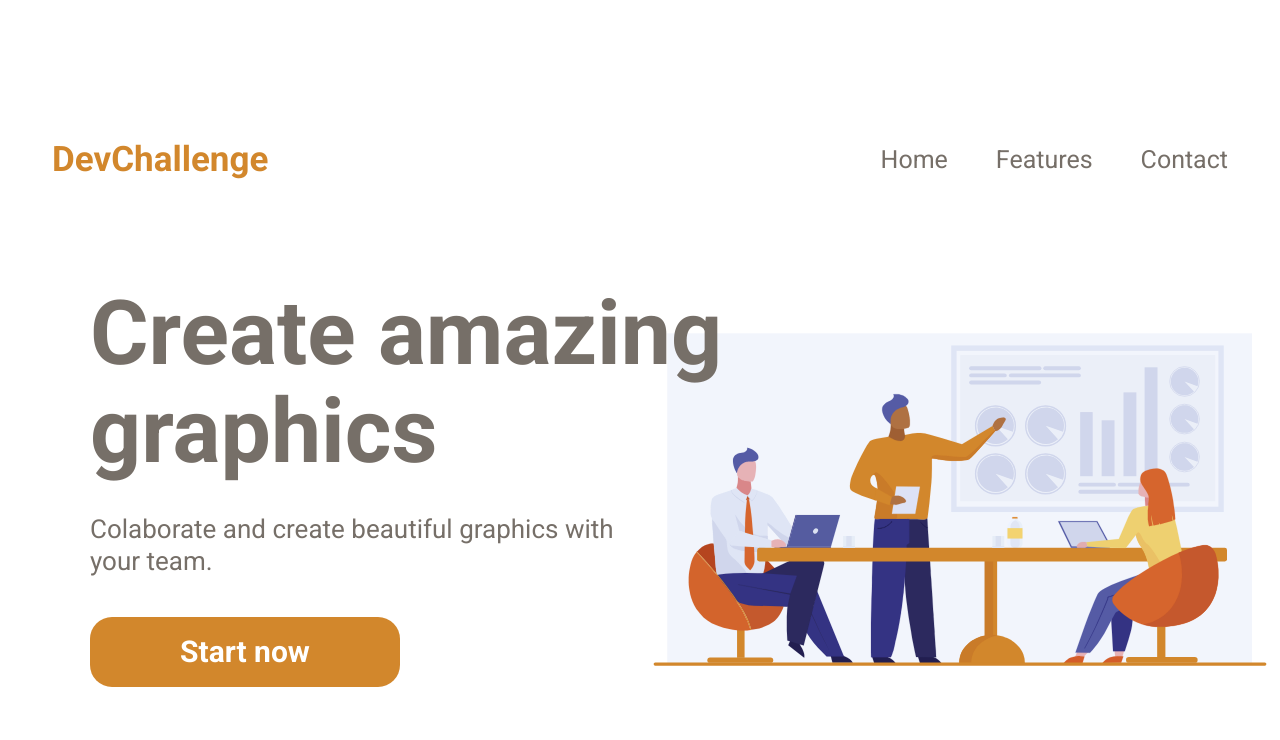
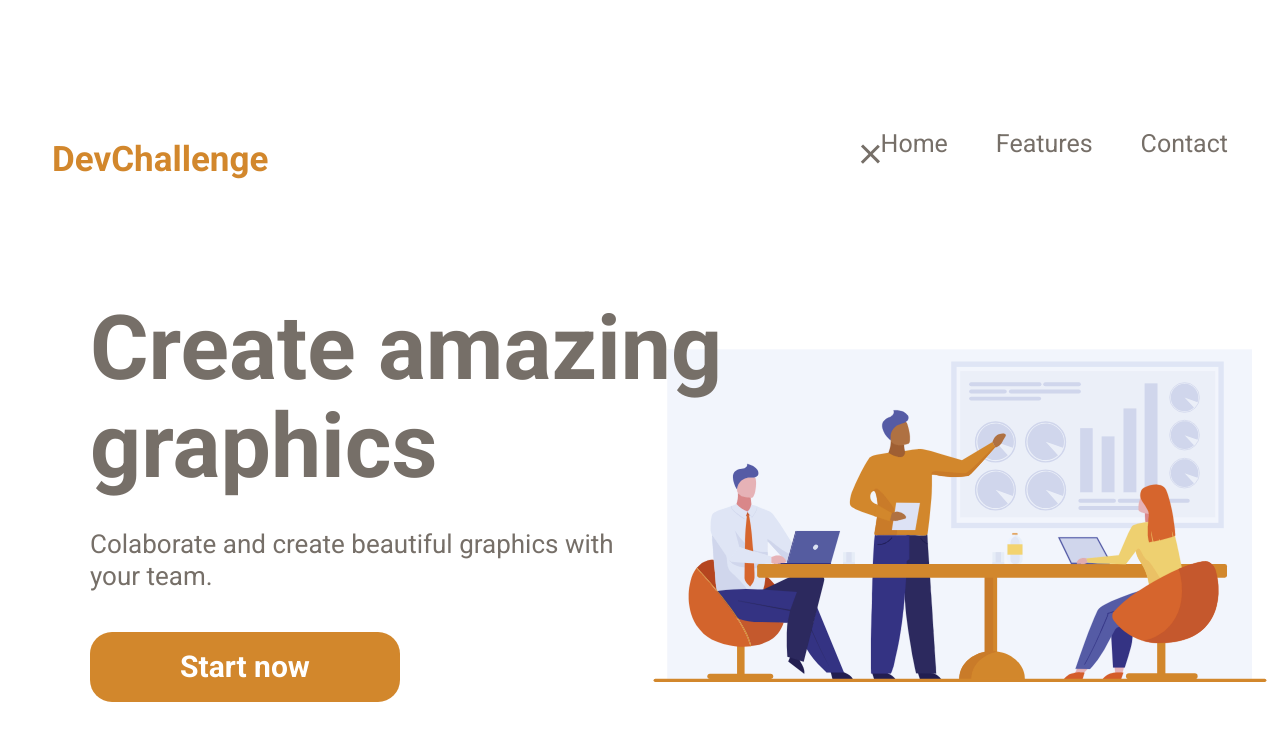
Before and after one commit to RenanTRS/AmazingGrap-DevChallenge, a React (Create React App) app: page / in a window 1280 px wide. Shown: the top 740 px of the page. Built offline with nearby package versions, Linux system fonts and the light colour scheme.

Commit message:
add back button

```diff
--- a/src/components/Header.tsx
+++ b/src/components/Header.tsx
@@ -4,16 +4,26 @@ import "../styles/header.scss";
 
 export function Header(){
     function showMenu(){
-        const body = document.querySelector('body');
+        //const body = document.querySelector('body');
         const menu = document.querySelector(".menu-section nav");
         const menuToggle = document.querySelector(".menu-toggle");
 
-        menuToggle?.classList.toggle('on');
-        menu?.classList.toggle('active');
-        body?.classList.toggle('no-scroll');
+        menuToggle?.classList.add('on');
+        menu?.classList.add('active');
+        //body?.classList.toggle('no-scroll');
 
         const main = document.querySelector('main');
-        main?.classList.toggle('toggle');
+        main?.classList.add('toggle');
+    }
+    function backMenu(){
+        //const back = document.querySelector('.back-toggle');
+        const menuToggle = document.querySelector('.menu-toggle');
+        const menu = document.querySelector('.menu-section nav');
+        const main = document.querySelector('main');
+
+        menuToggle?.classList.remove('on');
+        menu?.classList.remove('active');
+        main?.classList.remove('toggle');
     }
 
     return (
@@ -28,6 +38,10 @@ export function Header(){
                         <span className="four"></span>
                     </div>
                     <nav>
+                        <div onClick={backMenu} className="back-toggle">
+                            <span className="back-one"></span>
+                            <span className="back-two"></span>
+                        </div>
                         <ul>
                             <li><a href="#test">Home</a></li>
                             <li><a href="#test">Features</a></li>
--- a/src/components/Main.tsx
+++ b/src/components/Main.tsx
@@ -5,12 +5,12 @@ import team from "../assets/images/team.svg";
 
 export function Main(){
     function hideMenu(){
-        const body = document.querySelector("body");
+        //const body = document.querySelector("body");
         const menu = document.querySelector(".menu-section nav");
         const menuToggle = document.querySelector(".menu-toggle");
         const main = document.querySelector('main');
 
-        body?.classList.remove('no-scroll');
+        //body?.classList.remove('no-scroll');
         menuToggle?.classList.remove('on');
         menu?.classList.remove('active');
         main?.classList.remove('toggle');
--- a/src/styles/header.scss
+++ b/src/styles/header.scss
@@ -12,6 +12,7 @@ header{
         color: $primary-color;
     }
 
+    /*
     .one, .two, .three, .four{
         transition-duration: 0.3s;
     }
@@ -25,6 +26,7 @@ header{
     .menu-toggle.on .four{
         transform: rotate(-45deg) translate(7px, -7px);
     }
+    */
 
 }
 
@@ -50,7 +52,8 @@ header{
 
         width: 0;
 
-        top: 9.9rem;
+        /*top: 9.9rem;*/
+        top: 0;
         bottom: 0;
 
         overflow-x: hidden;
@@ -63,6 +66,30 @@ header{
         padding: 3.3rem 0;
 
         background: #fff;
+
+        div.back-toggle{
+
+            display: flex;
+            flex-direction: column;
+
+            gap:1rem;
+
+            margin: 2rem 0;
+
+            span.back-one, span.back-two{
+                height: .32rem;
+                width: 2.4rem;
+
+                background-color: $second-color;
+                align-self: flex-end;
+            }
+            span.back-one{
+                transform: rotate(45deg) translate(2px, 0px);
+            }
+            span.back-two{
+                transform: rotate(-45deg) translate(9px, -7px);
+            }
+        }
 
         ul{
             display: flex;
@@ -81,9 +108,11 @@ header{
     nav.active{
         right: 0;
 
-        width: 22.5rem;
+        width: 20.5rem;
 
         padding: 3.3rem 3rem;
+
+        position: fixed;
     }
 }
 
```
